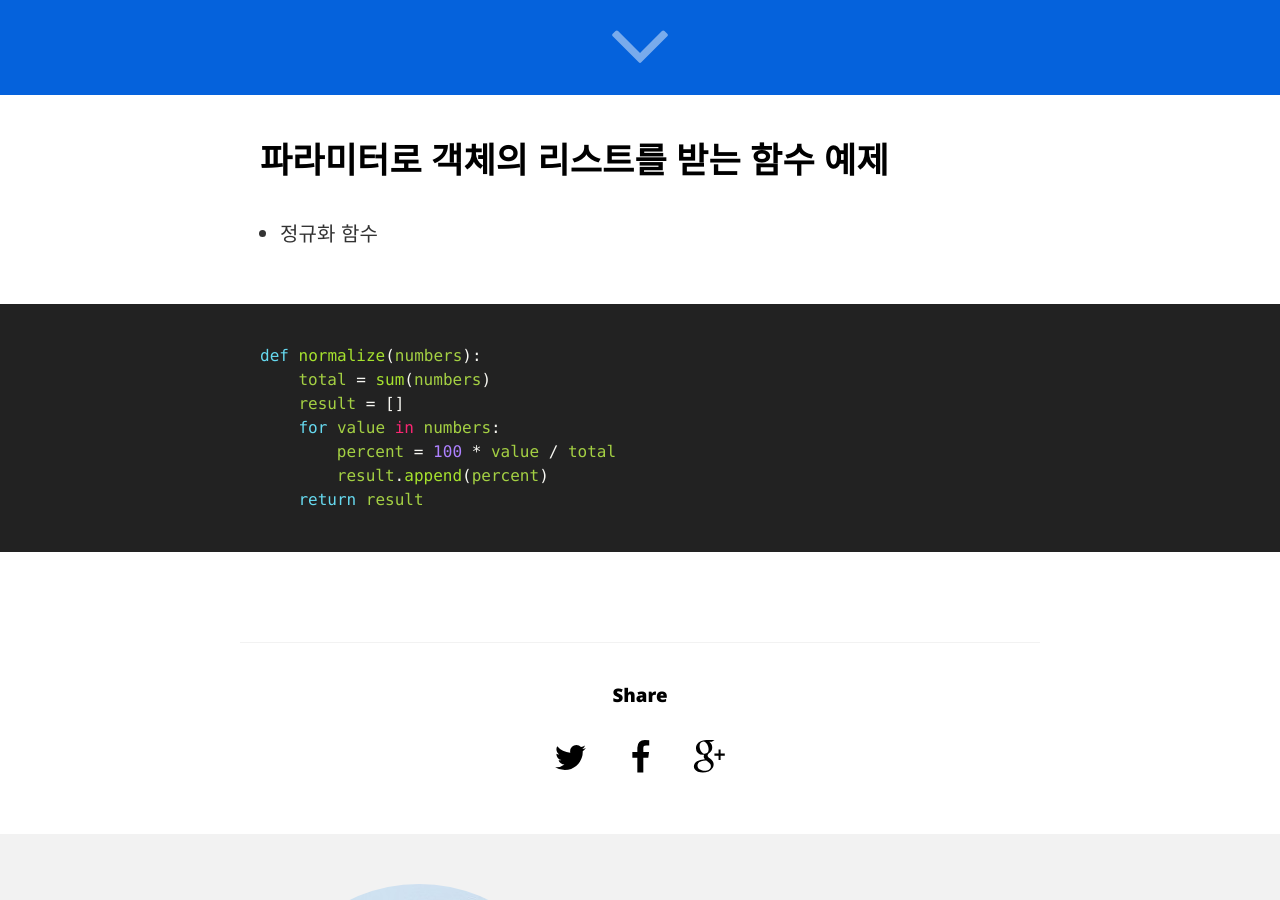
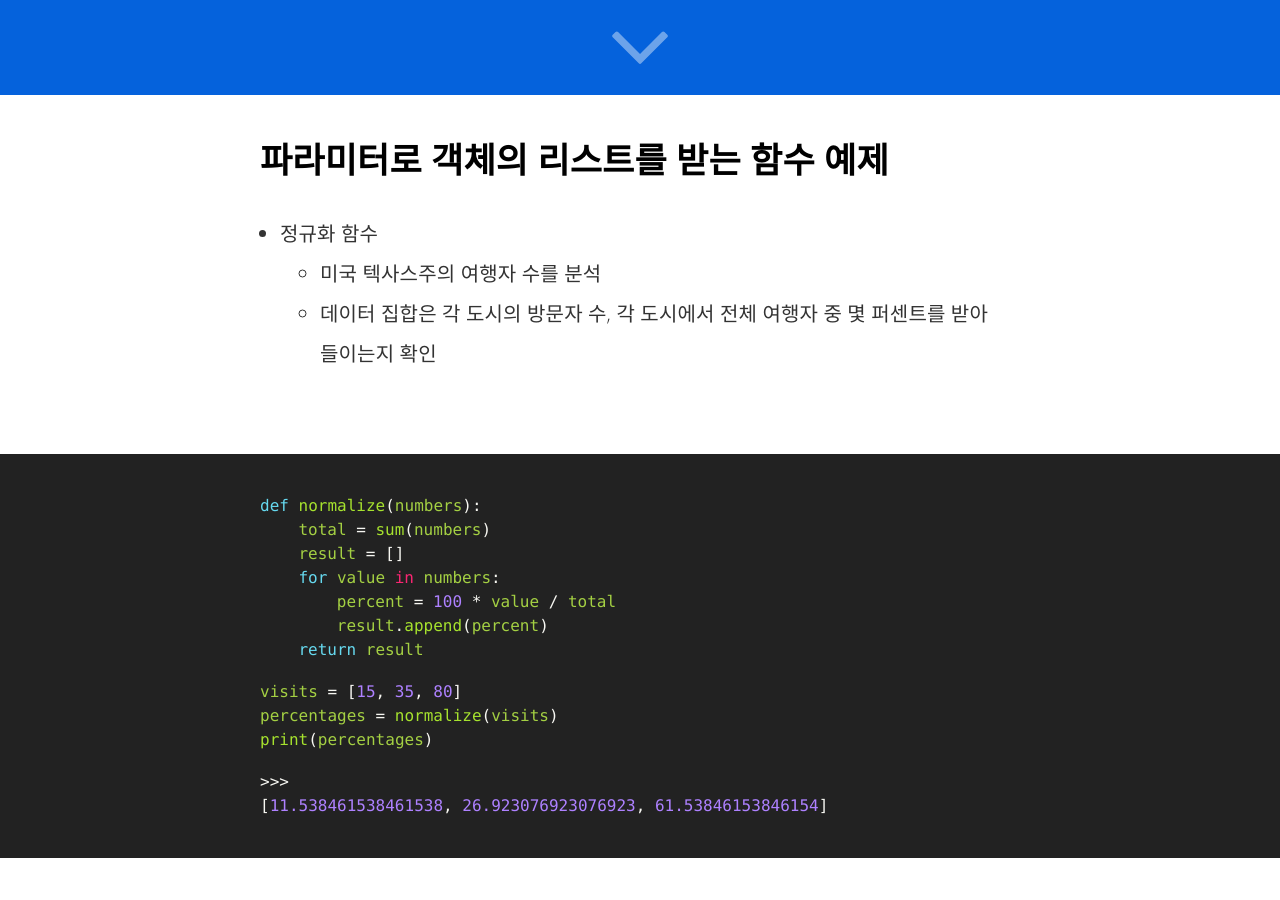
Before and after one commit to hcnoh/blog-prev, a Jekyll site: the page built from _posts/2018-09-27-effective-python-way17.md, in a window 1280 px wide and 900 px high, scrolled down 805 px. Built offline with Jekyll 4.4.1, drawn with Linux system fonts in a browser that asks for light colours; comment, search, counter and statistics services are not loaded; some of the changed text lies outside the part shown.

Commit message:
Update 2018-09-27-effective-python-way17.md

```diff
--- a/_posts/2018-09-27-effective-python-way17.md
+++ b/_posts/2018-09-27-effective-python-way17.md
@@ -13,6 +13,8 @@ twitter_text: 'WAY 17. 인수를 순회할 때는 방어적으로 하자'
 
 ## 파라미터로 객체의 리스트를 받는 함수 예제
 - 정규화 함수
+    - 미국 텍사스주의 여행자 수를 분석
+    - 데이터 집합은 각 도시의 방문자 수, 각 도시에서 전체 여행자 중 몇 퍼센트를 받아들이는지 확인
 {% highlight python %}
 def normalize(numbers):
     total = sum(numbers)
@@ -21,4 +23,19 @@ def normalize(numbers):
         percent = 100 * value / total
         result.append(percent)
     return result
+
+visits = [15, 35, 80]
+percentages = normalize(visits)
+print(percentages)
+
+>>>
+[11.538461538461538, 26.923076923076923, 61.53846153846154]
 {% endhighlight %}
+- 리스트를 확대하려면 텍사스주의 모든 도시가 들어 있는 파일에서 데이터를 읽어야 함:
+    - 이 작업을 수행하는 제너레이터를 정의
+{% highlight python %}
+def read_visits(data_path):
+    with open(data_path) as f:
+        for line in f:
+            yield int(line)
+{% endhighlight %}
```
